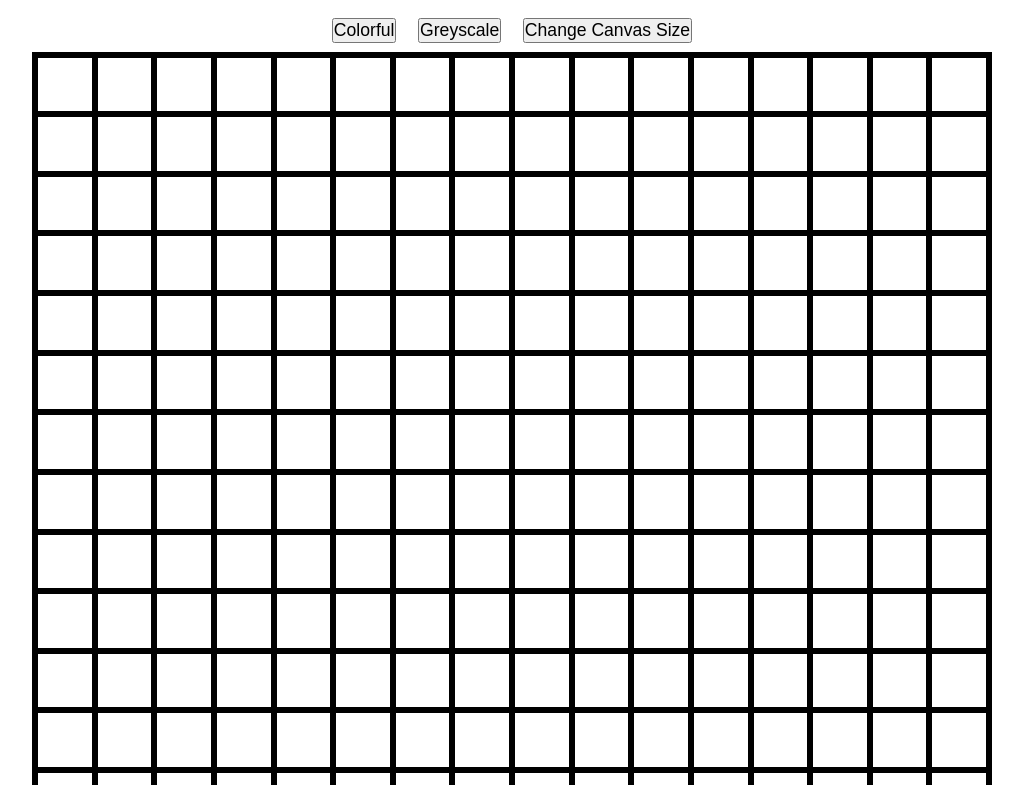
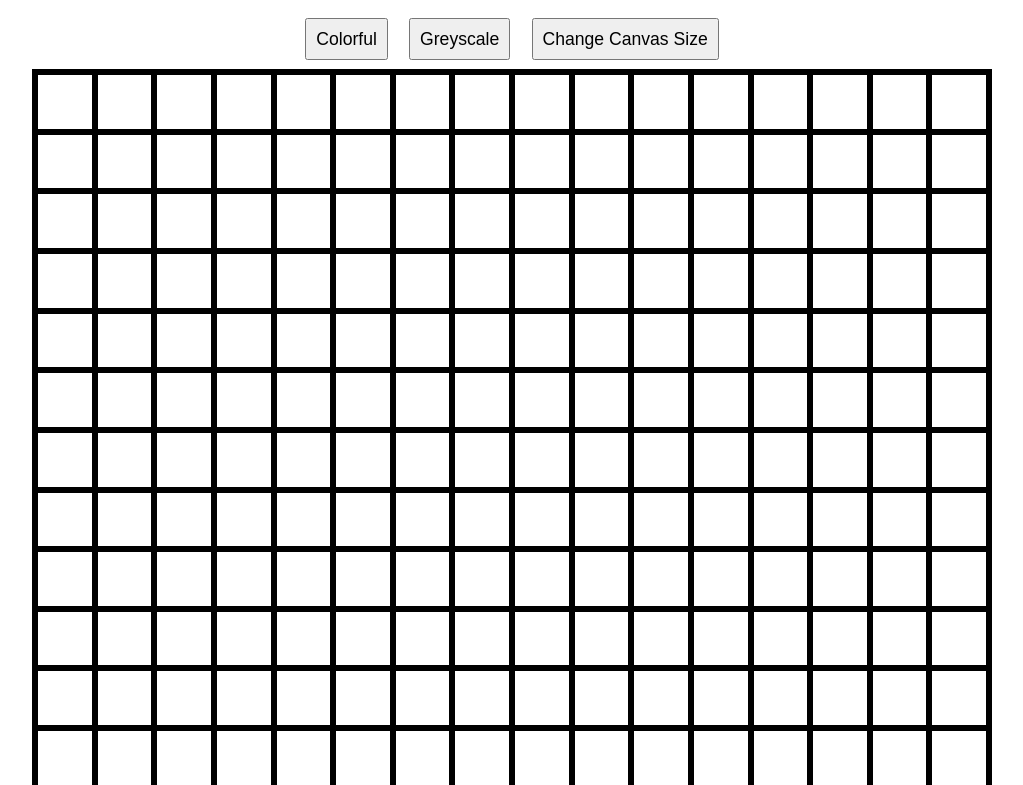
Before and after one commit to SpawnBot/colorfulSquares, a plain HTML site: page index.html in a window 1280 px wide. Shown: the part 76-861 px from the top of the page, without its empty margins (128-1151 px from the left). Drawn offline with Linux system fonts and the light colour scheme.

Commit message:
improved the look of the buttons

```diff
--- a/index.html
+++ b/index.html
@@ -8,10 +8,12 @@
     <title>Colorful Squares</title>
   </head>
   <body>
-    <h1 id="title">Colorful Squares</h1>
-    <button type="button" id="colorful">Colorful</button>
-    <button type="button" id="greyscale">Greyscale</button>
-    <button type="button" id="changeSize">Change Canvas Size</button>
+    <div id="header">
+      <h1 id="title">Colorful Squares</h1>
+      <button type="button" id="colorful">Colorful</button>
+      <button type="button" id="greyscale">Greyscale</button>
+      <button type="button" id="changeSize">Change Canvas Size</button>
+    </div>
     <div id="container"></div>
 
     <script src="script.js"></script>
--- a/style.css
+++ b/style.css
@@ -10,7 +10,13 @@ body {
 button {
   margin: 0.5em;
   font-size: 1.1em;
+  cursor: pointer;
+  padding: 0.5em;
 }
+button:hover {
+  text-shadow: -0.08ex 0 black, 0.08ex 0 black;
+}
+
 #title {
   margin: 0.75em;
 }
```
